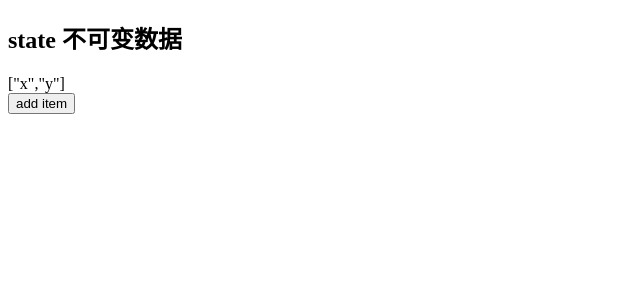
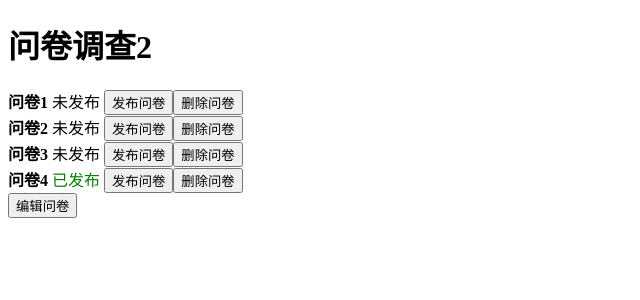
Before and after one commit to xiaojinlove/react18-ts-demo, a React (Create React App) app: page / in a window 1280 px wide. Shown: the top 300 px of the page, without its empty margins (0-640 px from the left). Built offline with nearby package versions, Linux system fonts and the light colour scheme.

Commit message:
chore: 重构列表页使用immer

```diff
--- a/src/App.tsx
+++ b/src/App.tsx
@@ -1,12 +1,13 @@
 import React from 'react'
 //import List1 from './List1'
-//import List2 from './List2'
-import ImmerDemo from './ImmerDemo'
+import List2 from './List2'
+//import ImmerDemo from './ImmerDemo'
 
 function App() {
   return (
     <>
-      <ImmerDemo />
+      {/* <ImmerDemo /> */}
+      <List2 />
     </>
   )
 }
--- a/src/List2.tsx
+++ b/src/List2.tsx
@@ -1,5 +1,6 @@
 import React, { FC, useState } from 'react'
 import QuestionCard from './components/QuestionCard'
+import { produce } from 'immer'
 
 const List2: FC = () => {
   const [questionList, setQuestionList] = useState([
@@ -11,33 +12,54 @@ const List2: FC = () => {
 
   const add = () => {
     const r = Math.random().toString().slice(-3)
+    // setQuestionList(
+    //   questionList.concat({
+    //     id: 'q' + r,
+    //     title: '问卷' + r,
+    //     isPublished: true,
+    //   })
+    // )
     setQuestionList(
-      questionList.concat({
-        id: 'q' + r,
-        title: '问卷' + r,
-        isPublished: true,
+      produce(draft => {
+        draft.push({
+          id: 'q' + r,
+          title: '问卷' + r,
+          isPublished: true,
+        })
       })
     )
   }
   function del(id: string) {
+    // setQuestionList(
+    //   questionList.filter(item => {
+    //     if (item.id !== id) return true
+    //     else return false
+    //   })
+    // )
     setQuestionList(
-      questionList.filter(item => {
-        if (item.id !== id) return true
-        else return false
+      produce(draft => {
+        const index = draft.findIndex(q => q.id === id)
+        draft.splice(index, 1)
       })
     )
   }
   function publish(id: string) {
+    // setQuestionList(
+    //   questionList.map(item => {
+    //     if (item.id !== id) {
+    //       return item
+    //     } else {
+    //       return {
+    //         ...item,
+    //         isPublished: true,
+    //       }
+    //     }
+    //   })
+    // )
     setQuestionList(
-      questionList.map(item => {
-        if (item.id !== id) {
-          return item
-        } else {
-          return {
-            ...item,
-            isPublished: true,
-          }
-        }
+      produce(draft => {
+        const q = draft.find(item => item.id === id)
+        if (q) q.isPublished = true
       })
     )
   }
```
